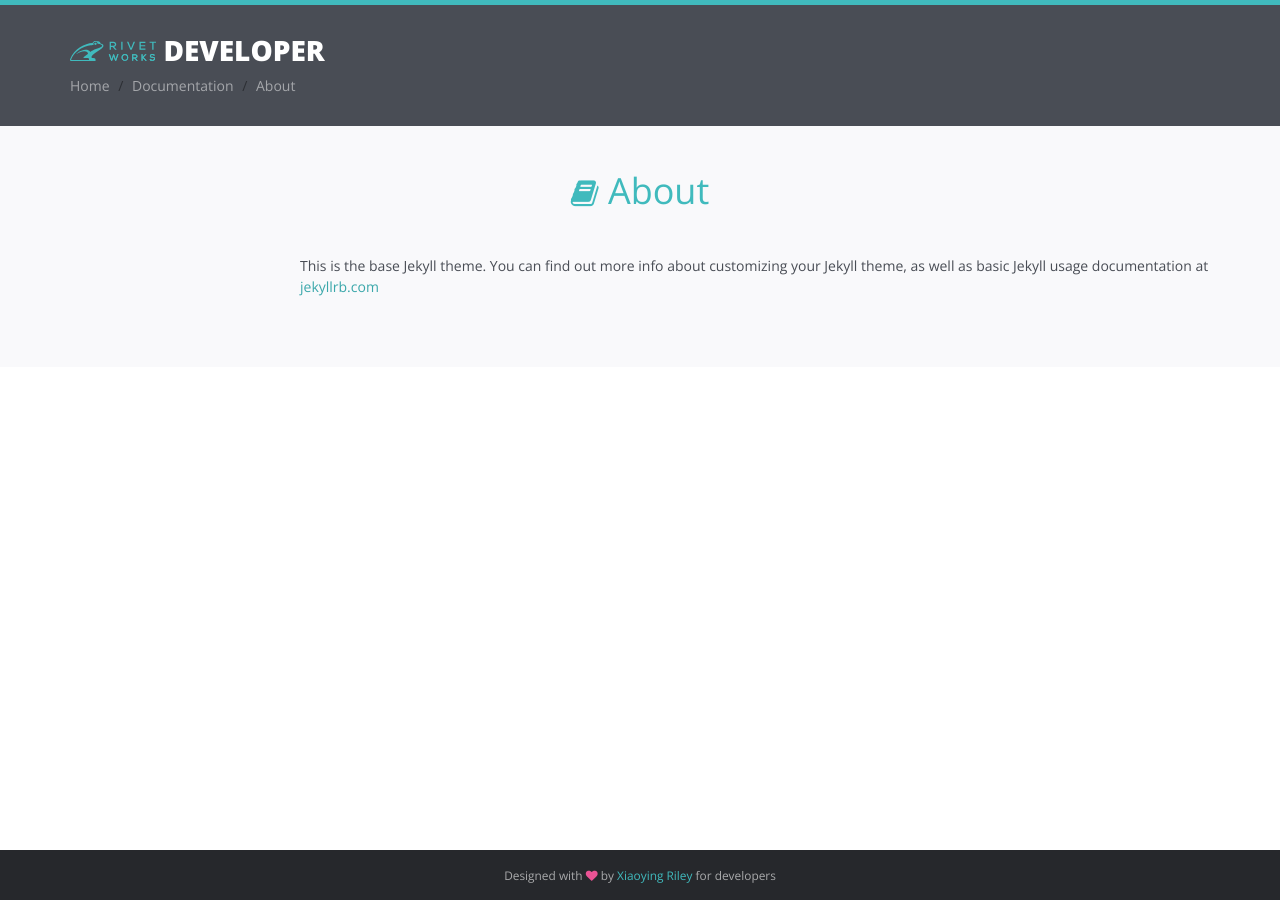
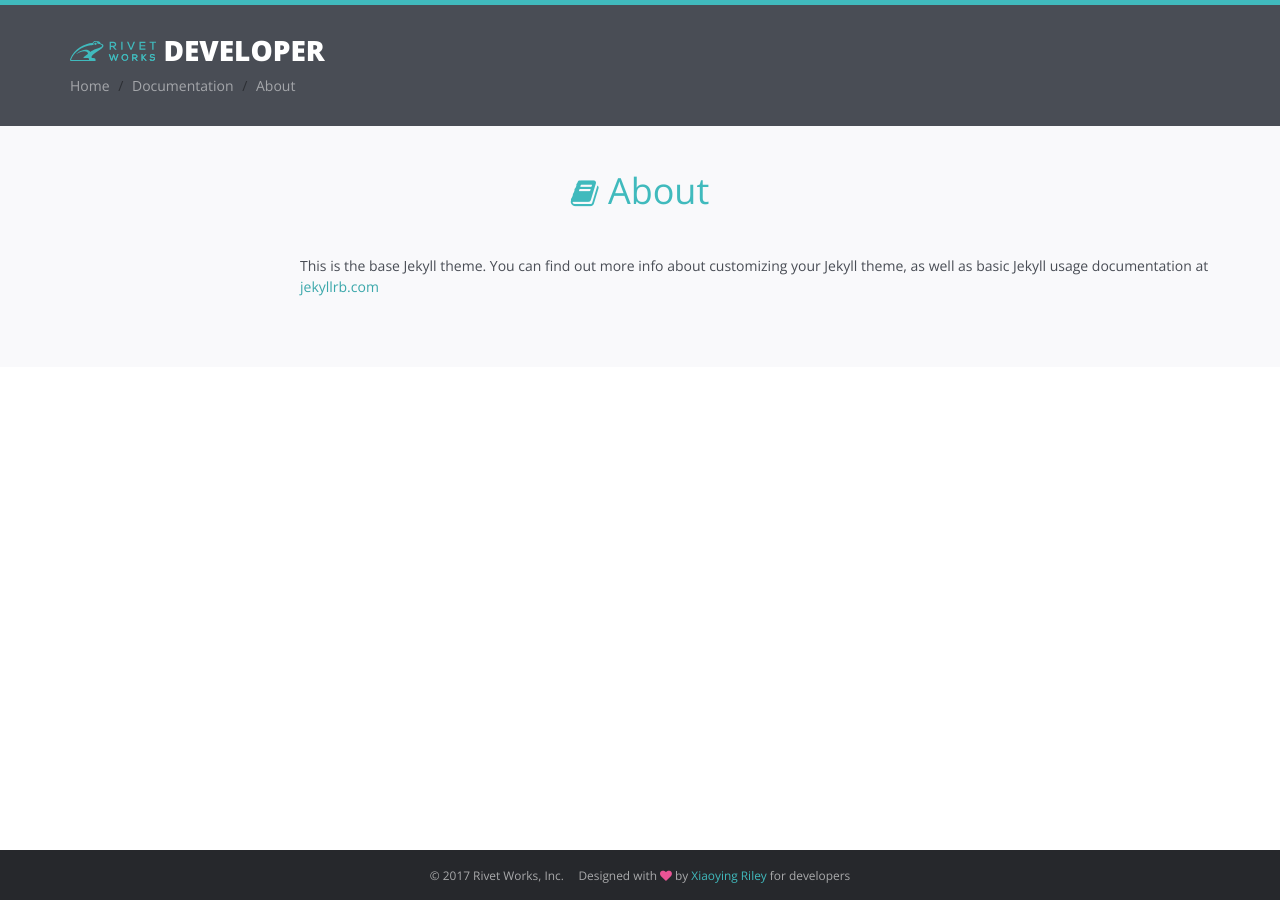
Before and after one commit to tmkorte/tmkorte.github.com, a Jekyll site: the page built from about.md, in a window 1280 px wide. Built offline with Jekyll 4.4.1, drawn with Linux system fonts in a browser that asks for light colours.

Commit message:
Add a copyright.
Signed-off-by: Mike Korte <korte@rivet.works>

```diff
--- a/_includes/footer.html
+++ b/_includes/footer.html
@@ -1,7 +1,7 @@
 <footer class="footer text-center">
     <div class="container">
-        <!--/* This template is released under the Creative Commons Attribution 3.0 License. Please keep the attribution link below when using for your own project. Thank you for your support. :) If you'd like to use the template without the attribution, you can check out other license options via our website: themes.3rdwavemedia.com */-->
-        <small class="copyright">Designed with <i class="fa fa-heart"></i> by <a href="http://themes.3rdwavemedia.com/" target="_blank">Xiaoying Riley</a> for developers</small>
-
+      <small class="copyright">© 2017 Rivet Works, Inc.</small>&nbsp;&nbsp;&nbsp;
+      <!--/* This template is released under the Creative Commons Attribution 3.0 License. Please keep the attribution link below when using for your own project. Thank you for your support. :) If you'd like to use the template without the attribution, you can check out other license options via our website: themes.3rdwavemedia.com */-->
+      <small class="copyright">Designed with <i class="fa fa-heart"></i> by <a href="http://themes.3rdwavemedia.com/" target="_blank">Xiaoying Riley</a> for developers</small>
     </div><!--//container-->
 </footer><!--//footer-->
```
